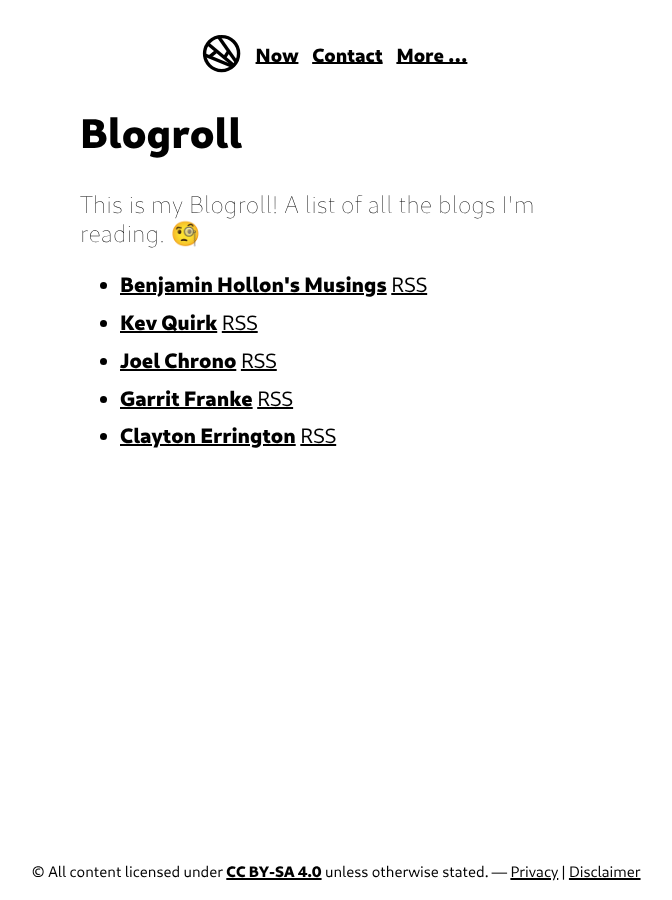
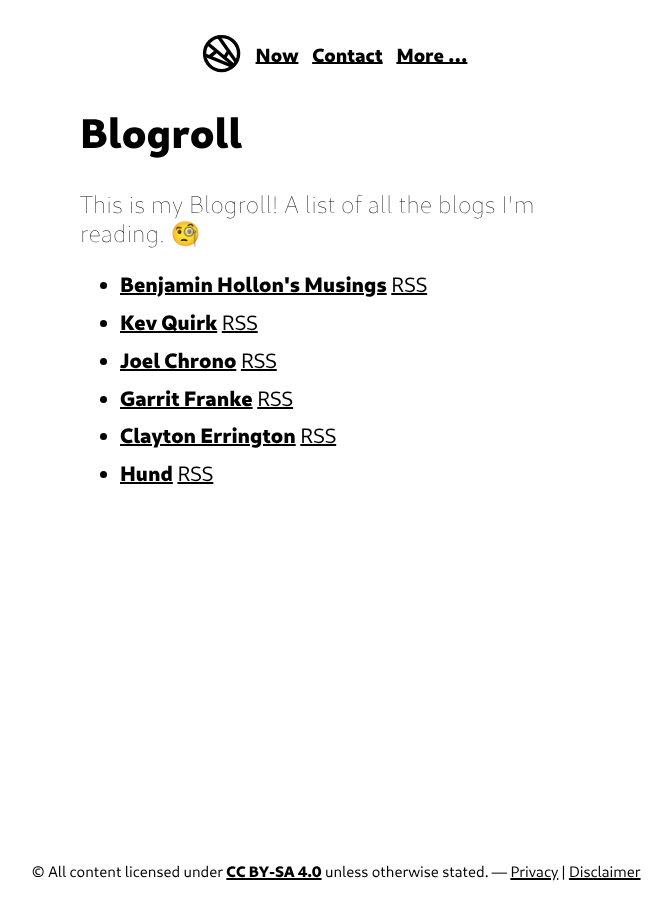
Before and after one commit to konstantintutsch/website, a Jekyll site: the page built from blogroll/index.html, in a window 1280 px wide. Shown: the whole page, without its empty margins (304-976 px from the left). Built offline with Jekyll 4.4.1, drawn with Linux system fonts in a browser that asks for light colours.

Commit message:
Add to Blogroll: Hund

```diff
--- a/_data/blogroll.yaml
+++ b/_data/blogroll.yaml
@@ -13,3 +13,6 @@
 - name: Clayton Errington
   website: https://claytonerrington.com/
   rss: https://claytonerrington.com/feed.xml
+- name: Hund
+  website: https://hunden.linuxkompis.se/
+  rss: https://hunden.linuxkompis.se/feed.xml
```
